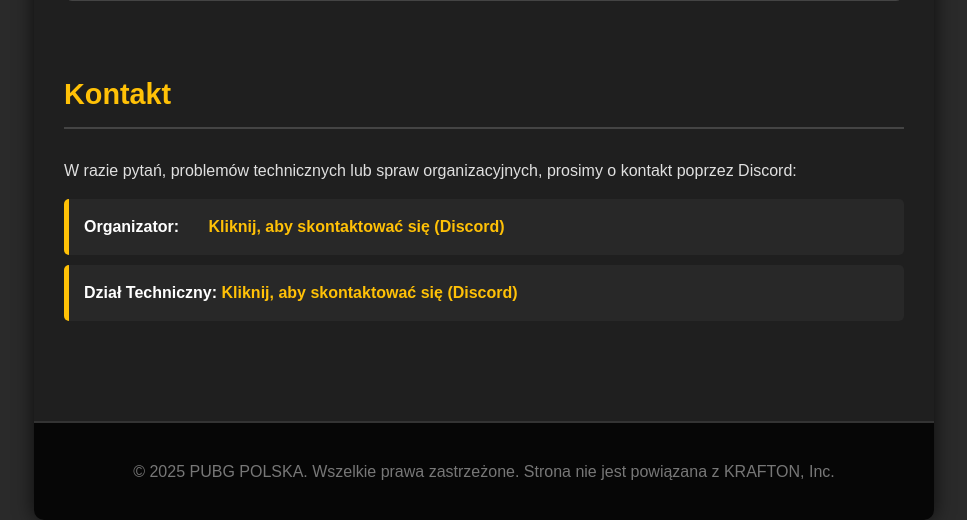
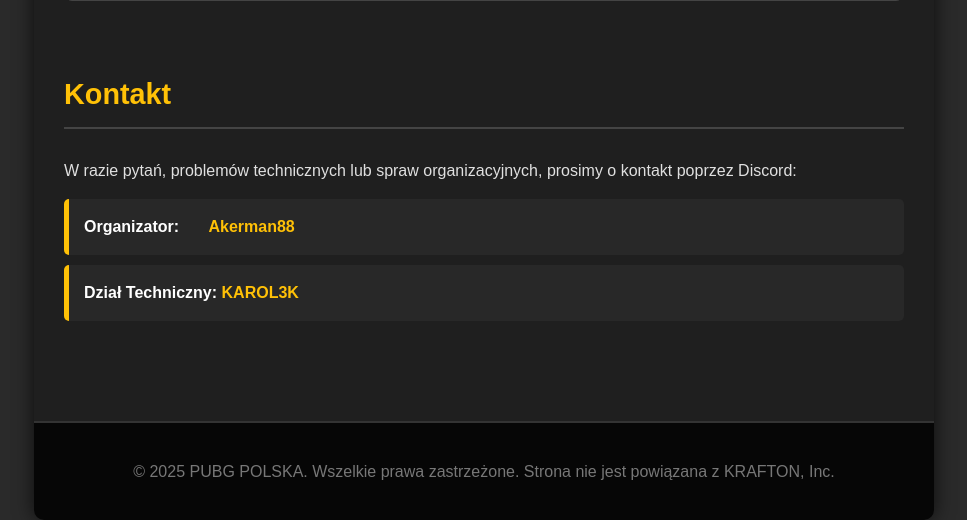
Before and after one commit to karolgrubiakkarol-alt/turniej-pubg-backend, a Flask app: page / in a window 1280 px wide. Shown: the part 3535-4055 px from the top of the page, without its empty margins (156-1123 px from the left). Run offline with Flask 3, Linux system fonts and the light colour scheme; data that the repository does not hold is empty.

Commit message:
Add files via upload

```diff
--- a/templates/index.html
+++ b/templates/index.html
@@ -766,11 +766,11 @@ Zapisanie się do turnieju jest równoznaczne z akceptacją wszystkich punktów
                 <ul class="info-list">
                     <li>
                         <strong>Organizator:</strong>
-                        <a href="https://discordapp.com/users/397785664373915659" target="_blank" rel="noopener noreferrer">Kliknij, aby skontaktować się (Discord)</a>
+                        <a href="https://discordapp.com/users/397785664373915659" target="_blank" rel="noopener noreferrer">Akerman88</a>
                     </li>
                     <li>
                         <strong>Dział Techniczny:</strong>
-                        <a href="https://discordapp.com/users/605726001539973121" target="_blank" rel="noopener noreferrer">Kliknij, aby skontaktować się (Discord)</a>
+                        <a href="https://discordapp.com/users/605726001539973121" target="_blank" rel="noopener noreferrer">KAROL3K</a>
                     </li>
                 </ul>
             </section>
```
